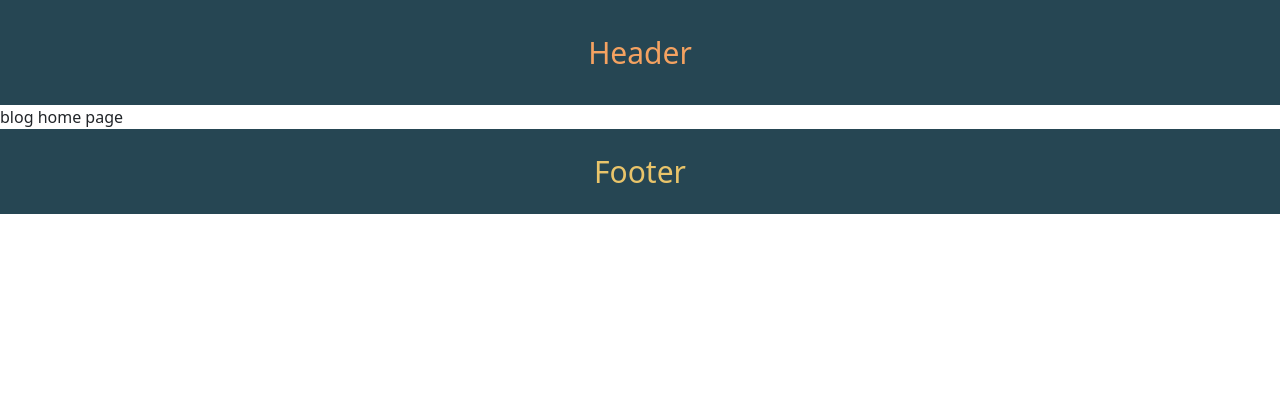
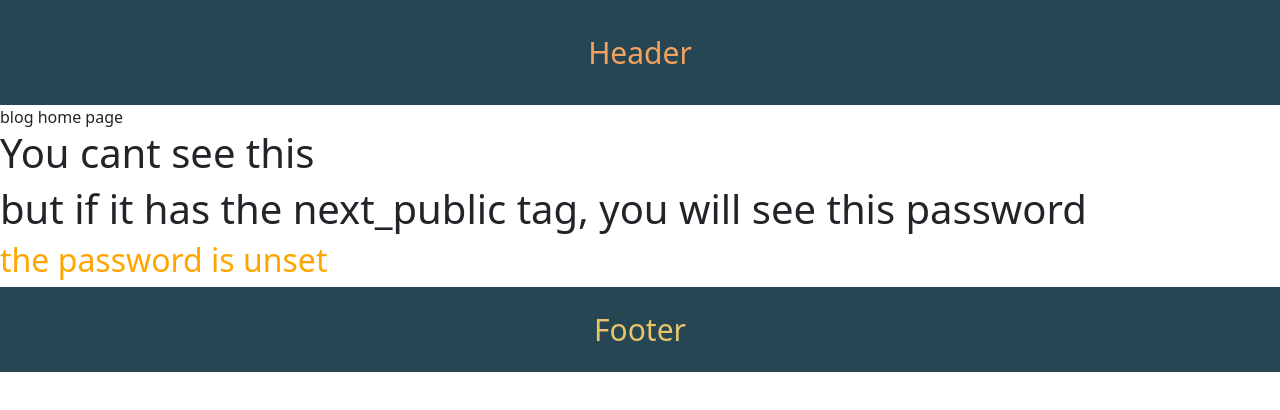
Before and after one commit to IamMrTeapot/NextJsStudy, a Next.js app: page /blog in a window 1280 px wide. Shown: the top 410 px of the page. Built offline with nearby package versions, Linux system fonts and the light colour scheme; no server answers.

Commit message:
env file

```diff
--- a/pages/blog/index.tsx
+++ b/pages/blog/index.tsx
@@ -1,7 +1,18 @@
 import React from "react";
 
 function index() {
-  return <div>blog home page</div>;
+  const user = process.env.DB_USER;
+  const password = process.env.DB_PASSWORD;
+  console.log(user, password);
+
+  return (
+    <>
+      <div>blog home page</div>
+      <h1> You cant see this {process.env.DB_USER}</h1>
+      <h1> but if it has the next_public tag, you will see this password</h1>
+      <h2>the password is {process.env.NEXT_PUBLIC_ANALYTICS_ID}</h2>
+    </>
+  );
 }
 
 export default index;
```
